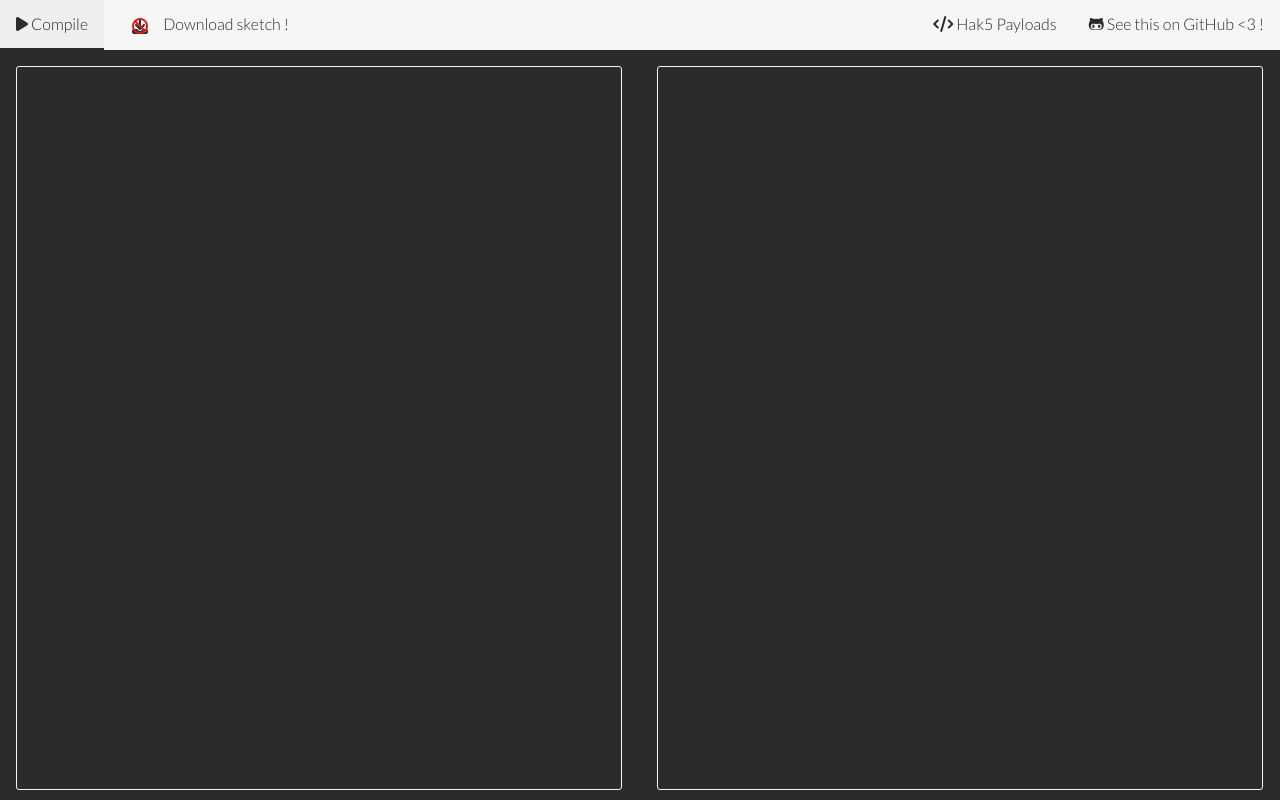
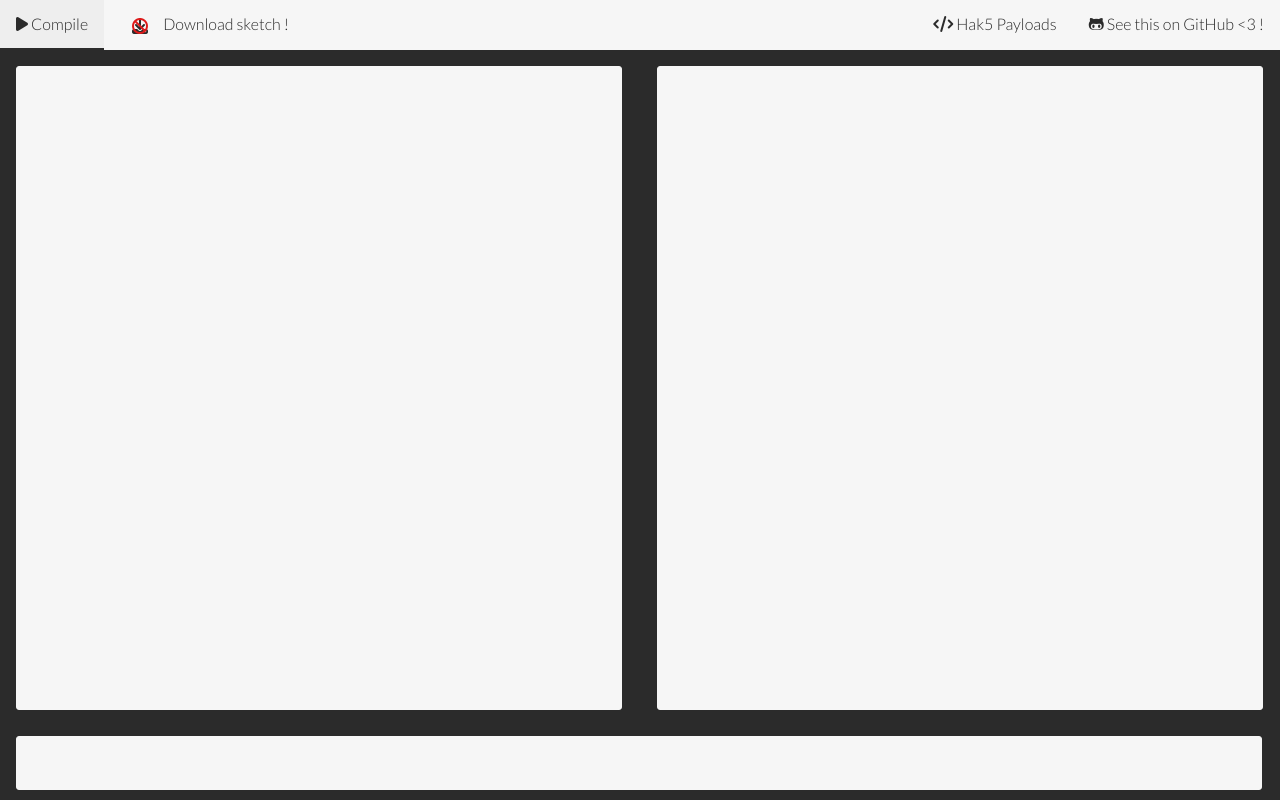
Before and after one commit to Dukweeno/Duckuino, a PHP site: page / in a window 1280 px wide. Run offline with PHP 8.4, Linux system fonts and the light colour scheme; some libraries are stand-ins or nearby versions.

Commit message:
Added console and inverted color of textareas.

```diff
--- a/assets/css/style.css
+++ b/assets/css/style.css
@@ -69,7 +69,7 @@ menu a.hoverable:hover {
 .inout-wrapper {
   position: relative;
 
-  width: 100%; height: 100%;
+  width: 100%; height: 90%;
 }
 .inout {
   display: inline-block;
@@ -77,13 +77,13 @@ menu a.hoverable:hover {
   border: 1px solid #F6F6F6;
   border-radius: 3px;
 
-  background: transparent;
-  color: #F6F6F6;
+  background: #F6F6F6;
+  color: #2B2B2B;
 
   resize: none;
 
   margin: 16px; padding: 2px;
-  width: calc(50% - calc(32px + 2px + 6px)); /* Page width - (margin + padding + textarea borders) */
+  width: calc(50% - calc(32px + 2px + 6px)); /* Object width - (margin + padding + textarea borders) */
   height: calc(100% - 50px - 32px); /* Page height - menu - margin */
 }
 .inout .duckyscript {
@@ -92,3 +92,27 @@ menu a.hoverable:hover {
 .inout .arduino {
   float: right;
 }
+
+.console-wrapper {
+  position: relative;
+
+  width: 100%; height: 10%;
+
+  top: -50px;
+}
+.console {
+  display: inline-block;
+
+  border: 1px solid #F6F6F6;
+  border-radius: 3px;
+
+  background: #F6F6F6;
+  color: #2B2B2B;
+
+  resize: none;
+
+  margin: 16px; padding: 2px;
+  width: calc(100% - calc(32px + 2px + 6px)); /* Page width - (margin + padding + textarea borders) */
+  height: calc(100% - 32px); /* Page height - margin */
+  line-height: calc(100% - 32px); /* Same */
+}
--- a/assets/js/main.js
+++ b/assets/js/main.js
@@ -11,12 +11,12 @@ jQuery(function() { // Wait for jQuery
   (function(){
     var oldLog = console.log;
     console.log = function (message) {
-      $(".console").val($(".console").val() + message + '\n');
+      $(".console").val("  ℹ - " + message + '\n');
       oldLog.apply(console, arguments);
     };
     var oldErrorLog = console.error;
     console.error = function (message) {
-      $(".console").val($(".console").val() + message + '\n');
+      $(".console").val("  ⚠ - " + message + '\n');
       oldErrorLog.apply(console, arguments);
     };
   })();
--- a/index.html
+++ b/index.html
@@ -49,6 +49,11 @@
       <textarea class="inout arduino" readonly></textarea>
     </div>
 
+    <!-- Console I/O -->
+    <div class="console-wrapper">
+      <textarea class="console" readonly></textarea>
+    </div>
+
     <!-- Handmade js <3 -->
     <script src="dckuino.js"></script>
     <script src="assets/js/main.js"></script>
```
